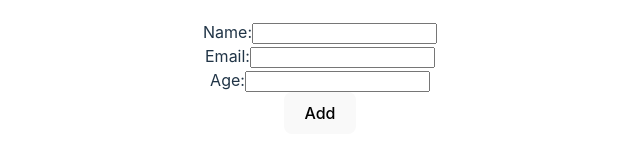
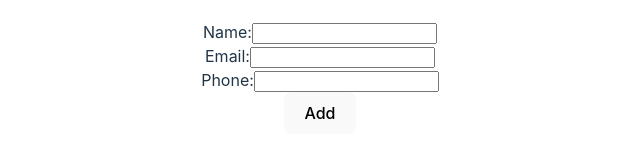
Before and after one commit to Suman-89/WebSkitters_React_Class, a React (Vite) app in the folder new_project/New React Project/: page / in a window 1280 px wide. Shown: the part 323-480 px from the top of the page, without its empty margins (320-960 px from the left). Built offline with nearby package versions, Linux system fonts and the light colour scheme.

Commit message:
style added

```diff
--- a/new_project/New React Project/src/useState/userList.jsx
+++ b/new_project/New React Project/src/useState/userList.jsx
@@ -1,18 +1,13 @@
 import React, { useState } from "react";
 
 export default function UserList() {
-  const [formData, setFormData] = useState({
-    Name: "",
-    Address: "",
-    Phone: "",
-  });
+  const [formData, setFormData] = useState({});
+console.log(formData);
+  const handleChange = (param) =>{
+    setFormData((prev)=> ({...prev,[param.target.name]:param.target.value}));
+  }
+  const handleAdd = (e) => {
 
-  const handleChange = (param) =>{
-    param.target.value;
-
-  }
-  const handleAdd = (param) => {
-    param.target.value;
   };
   return (
     <>
@@ -40,10 +35,10 @@ export default function UserList() {
         </label>
         <br />
         <label>
-          Age:
+          Phone:
           <input
             type="number"
-            name="age"
+            name="phone"
             value={formData.age}
             onChange={handleChange}
             required
```
